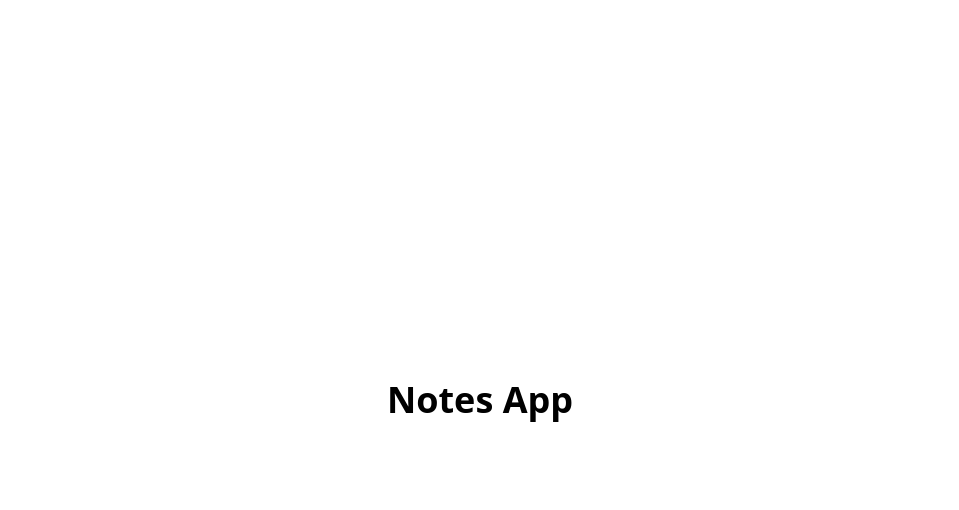
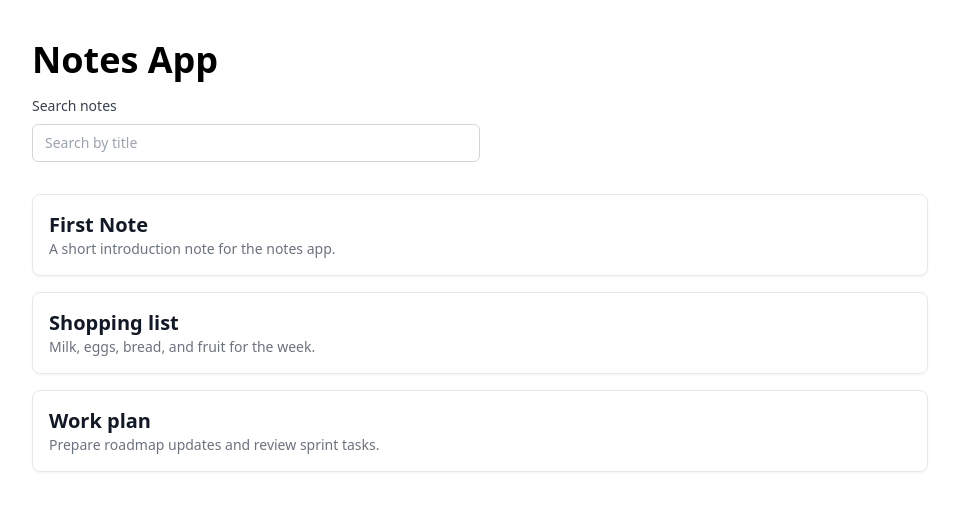
Before and after one commit to ultrawork/test-fullstack-app, a Next.js app: page / in a window 1280 px wide. Shown: the top 510 px of the page, without its empty margins (160-1119 px from the left). Built offline with nearby package versions, Linux system fonts and the light colour scheme.

Commit message:
feat: add note type and notes search UI

```diff
--- a/src/app/page.tsx
+++ b/src/app/page.tsx
@@ -1,7 +1,44 @@
-export default function HomePage() {
+"use client";
+
+import { useState } from "react";
+import NotesList from "@/components/NotesList";
+import SearchInput from "@/components/SearchInput";
+import type { Note } from "@/types/note";
+
+const notes: Note[] = [
+  {
+    id: "1",
+    title: "First Note",
+    content: "A short introduction note for the notes app.",
+  },
+  {
+    id: "2",
+    title: "Shopping list",
+    content: "Milk, eggs, bread, and fruit for the week.",
+  },
+  {
+    id: "3",
+    title: "Work plan",
+    content: "Prepare roadmap updates and review sprint tasks.",
+  },
+];
+
+export default function HomePage(): JSX.Element {
+  const [searchQuery, setSearchQuery] = useState<string>("");
+  const normalizedQuery = searchQuery.trim().toLowerCase();
+  const filteredNotes = normalizedQuery
+    ? notes.filter((note) => note.title.toLowerCase().includes(normalizedQuery))
+    : notes;
+
   return (
-    <main className="flex min-h-screen items-center justify-center">
-      <h1 className="text-4xl font-bold">Notes App</h1>
+    <main className="min-h-screen bg-white px-6 py-10">
+      <div className="mx-auto flex w-full max-w-4xl flex-col gap-8">
+        <header className="flex flex-col gap-4">
+          <h1 className="text-4xl font-bold">Notes App</h1>
+          <SearchInput value={searchQuery} onChange={setSearchQuery} />
+        </header>
+        <NotesList notes={filteredNotes} />
+      </div>
     </main>
   );
 }
```
